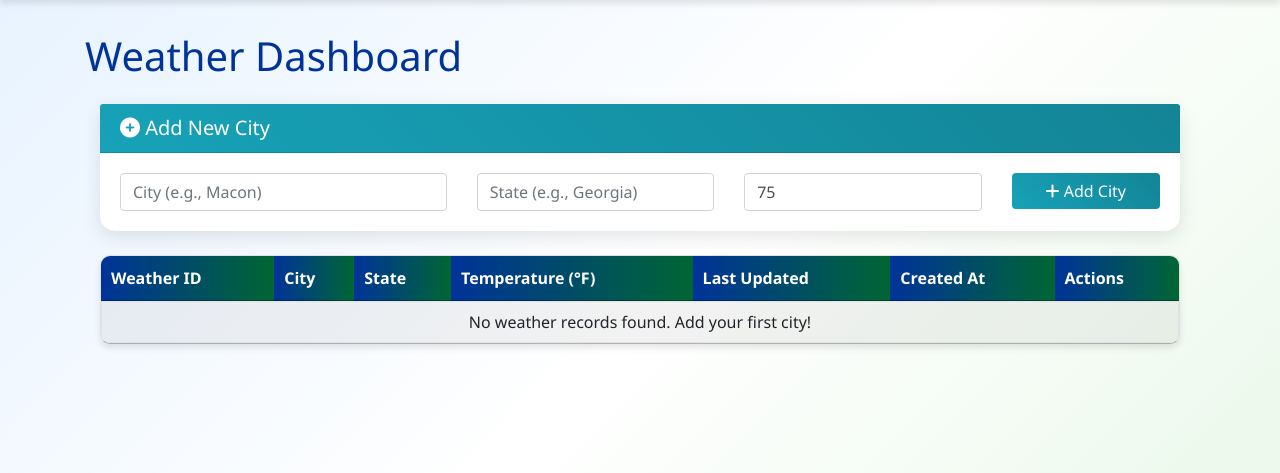
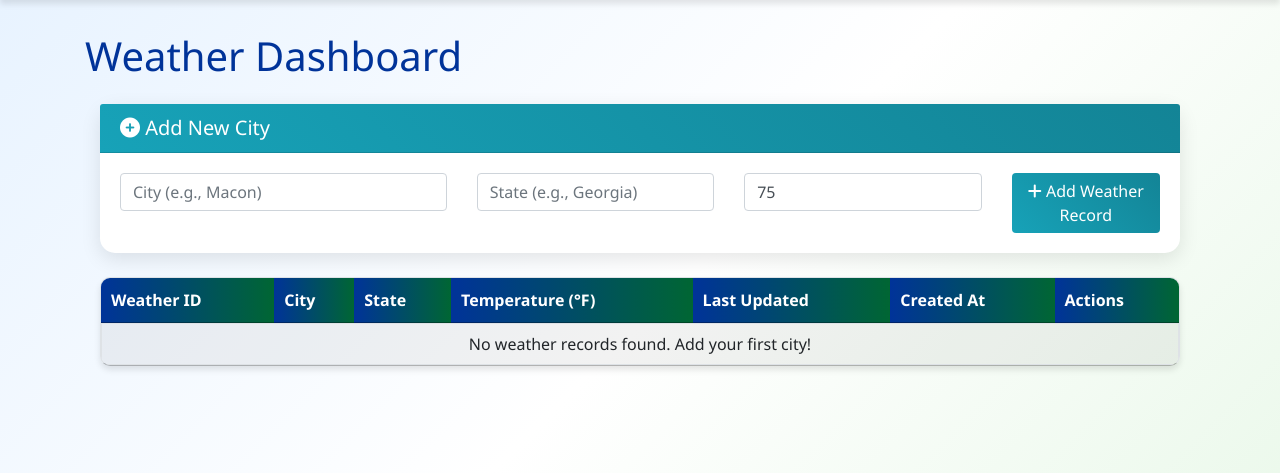
Before and after one commit to brookjackson1/jacksondemo6, a Flask app: page /weather in a window 1280 px wide. Shown: the part 76-549 px from the top of the page. Run offline with Flask 3, Linux system fonts and the light colour scheme; data that the repository does not hold is empty; some libraries are stand-ins or nearby versions.

Commit message:
Update weather form to match specification
- Changed temperature placeholder to "Initial Temperature"
- Removed required attribute from temperature field (optional)
- Updated button text to "Add Weather Record"
- Updated success message to prompt users to fetch live data
- Temperature defaults to 75°F if not provided

🤖 Generated with [Claude Code](https://claude.com/claude-code)

Co-Authored-By: Claude <noreply@anthropic.com>

```diff
--- a/app/blueprints/weather.py
+++ b/app/blueprints/weather.py
@@ -53,7 +53,7 @@ def add_weather():
 
     city = request.form.get('city', '').strip()
     state = request.form.get('state', '').strip()
-    temperature = request.form.get('temperature', type=float, default=0.0)
+    temperature = request.form.get('temperature', type=float, default=75.0)
 
     if not city:
         flash("City name is required.", "error")
@@ -68,7 +68,7 @@ def add_weather():
             cursor.execute(query, (city, state, temperature))
         connection.commit()
 
-        flash(f"Weather for {city} added successfully!", "success")
+        flash(f"Weather for {city} added successfully! Click 'Update Weather' to fetch live data.", "success")
     except Exception as e:
         flash(f"Error adding weather: {e}", "error")
 
--- a/app/templates/weather.html
+++ b/app/templates/weather.html
@@ -23,11 +23,11 @@
                     </div>
                     <div class="col-md-3">
                         <input type="number" step="0.01" name="temperature" class="form-control"
-                               placeholder="Temperature (°F)" value="75" required>
+                               placeholder="Initial Temperature" value="75">
                     </div>
                     <div class="col-md-2">
                         <button type="submit" class="btn btn-info btn-block">
-                            <i class="fas fa-plus"></i> Add City
+                            <i class="fas fa-plus"></i> Add Weather Record
                         </button>
                     </div>
                 </div>
```
